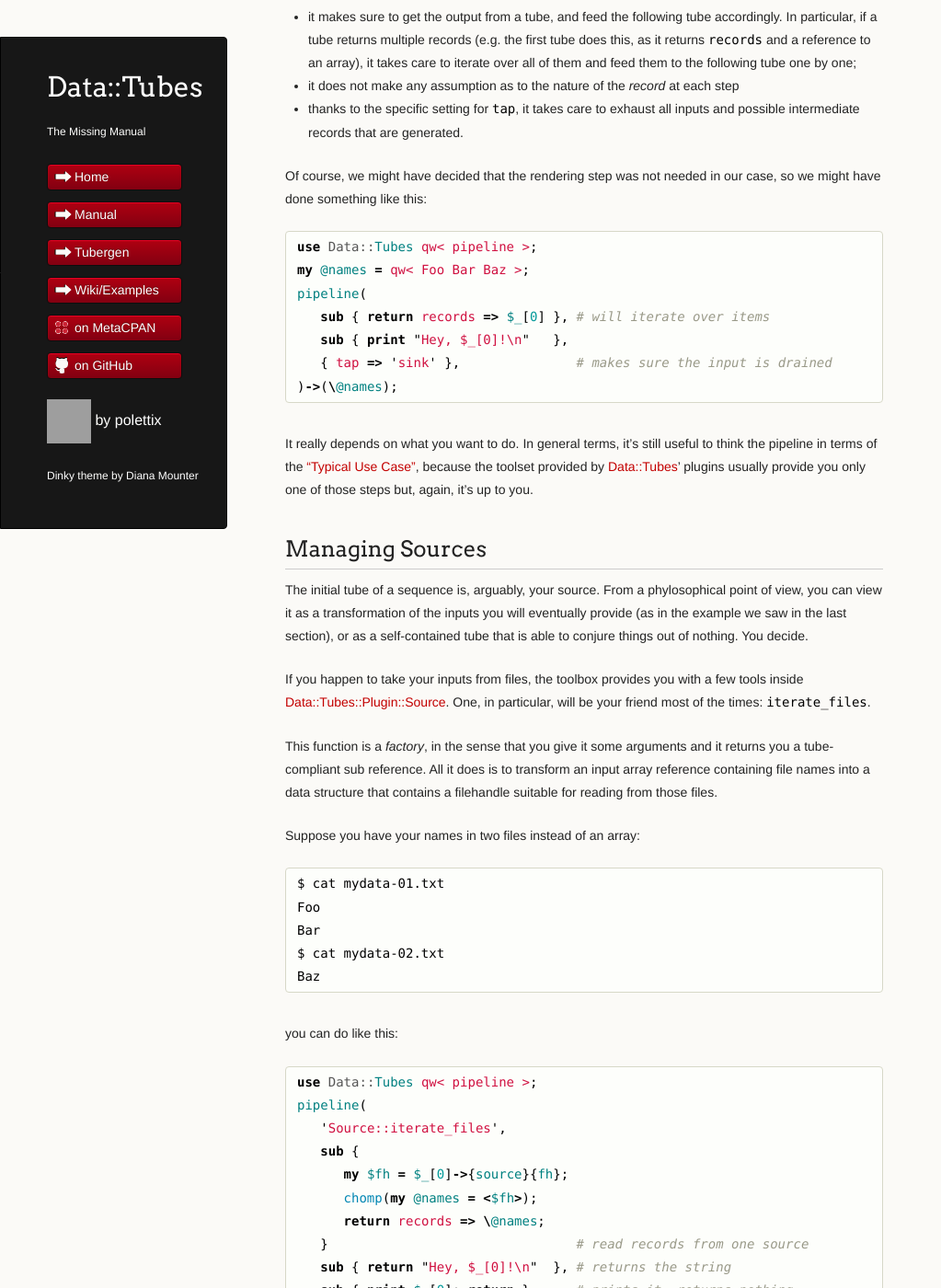
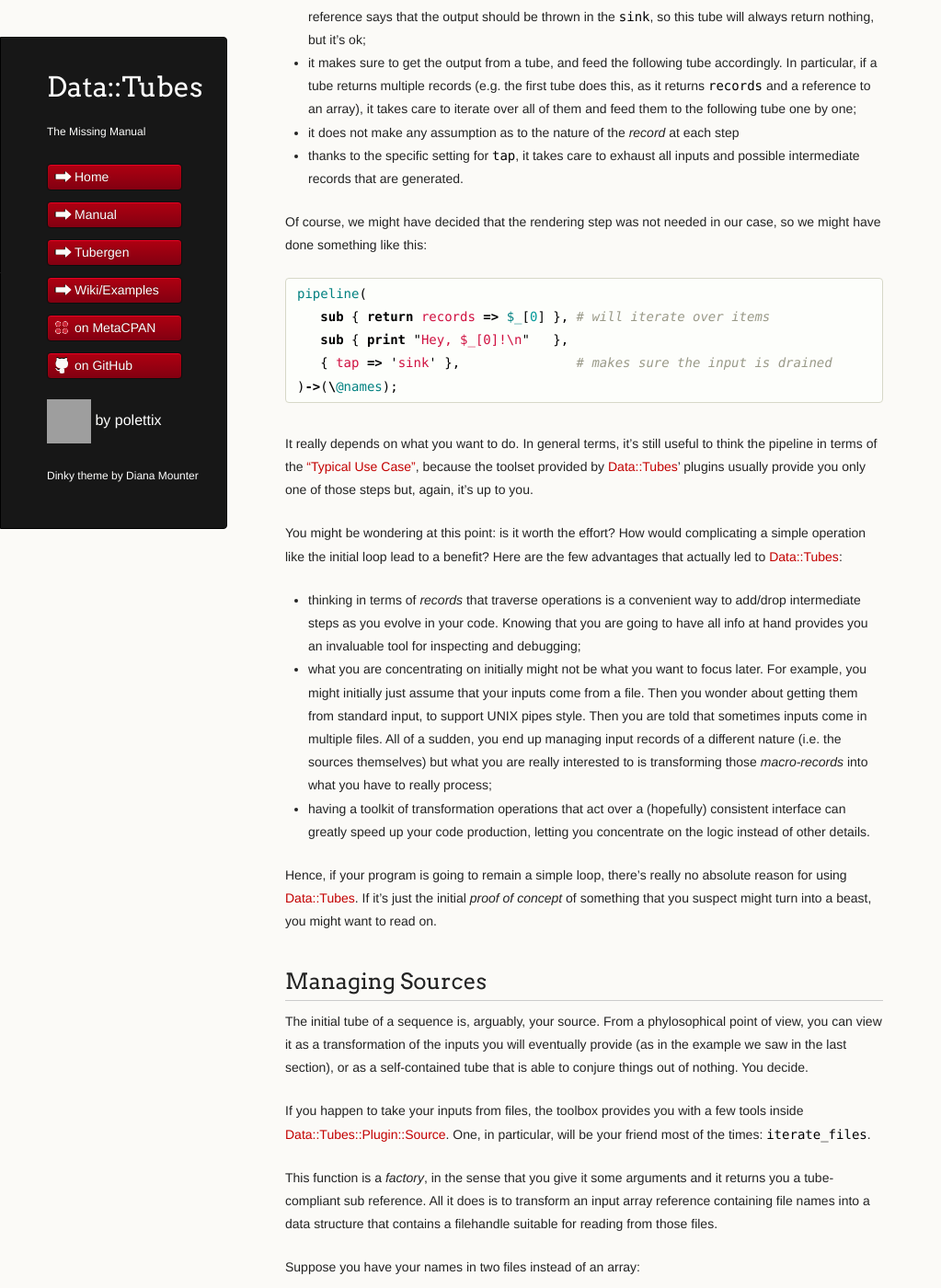
Before and after one commit to polettix/Data-Tubes, a Jekyll site: the page built from manual.md, in a window 1280 px wide and 1400 px high, scrolled down 3302 px. Shown: the whole window at 92% size, without its empty margins (0-1023 px from the left). Built offline with Jekyll 4.4.1, drawn with Linux system fonts in a browser that asks for light colours; comment, search, counter and statistics services are not loaded; some of the changed text lies outside the part shown; grey boxes are pictures that could not be loaded.

Commit message:
manual: what you need...

````diff
--- a/manual.md
+++ b/manual.md
@@ -111,27 +111,27 @@
 ## What You Need 99% Of The Times
 
 In most of the cases, you will only need to use function `pipeline` from
-the main module [Data::Tubes](https://metacpan.org/pod/Data::Tubes). It
-allows you to define a sequence of tubes, or things that can be turned
-into tubes, with minimal hassle.
+the main module [Data::Tubes][]. It allows you to define a sequence of
+tubes, or things that can be turned into tubes, with minimal hassle.
 
 To show you how to use it, we will replicate the behaviour of the
 following simple program:
 
 ```perl
 my @names = qw< Foo Bar Baz >;
+
 for my $name (@names) {
    print "Hey, $name!\n";
 }
 ```
 
-We can re-implement it with
-[Data::Tubes](https://metacpan.org/pod/Data::Tubes) using much, much more
-code! Here's some way to do it:
+We can re-implement it with [Data::Tubes][] using much, much more code!
+Here's some way to do it:
 
 ```perl
+my @names = qw< Foo Bar Baz >;
+
 use Data::Tubes qw< pipeline >;
-my @names = qw< Foo Bar Baz >;
 pipeline(
    sub { return records => $_[0] }, # will iterate over items
    sub { return "Hey, $_[0]!\n"  }, # returns the string
@@ -144,25 +144,23 @@
 our feet wet with `pipeline`:
 
 - it returns a sub reference that behaves like a tube itself. The `tap`
-indication in the final options hash reference says that the output
-should be thrown in the `sink`, so this tube will always return
-nothing, but it's ok;
-- it makes sure to get the output from a tube, and feed the following tube
-accordingly. In particular, if a tube returns multiple records (e.g. the
-first tube does this, as it returns `records` and a reference to an
-array), it takes care to iterate over all of them and feed them to the
-following tube one by one;
+  indication in the final options hash reference says that the output
+  should be thrown in the `sink`, so this tube will always return
+  nothing, but it's ok;
+- it makes sure to get the output from a tube, and feed the following
+  tube accordingly. In particular, if a tube returns multiple records
+  (e.g. the first tube does this, as it returns `records` and a
+  reference to an array), it takes care to iterate over all of them and
+  feed them to the following tube one by one;
 - it does not make any assumption as to the nature of the _record_ at
-each step
+  each step
 - thanks to the specific setting for `tap`, it takes care to exhaust all
-inputs and possible intermediate records that are generated.
+  inputs and possible intermediate records that are generated.
 
 Of course, we might have decided that the rendering step was not needed
 in our case, so we might have done something like this:
 
 ```perl
-use Data::Tubes qw< pipeline >;
-my @names = qw< Foo Bar Baz >;
 pipeline(
    sub { return records => $_[0] }, # will iterate over items
    sub { print "Hey, $_[0]!\n"   },
@@ -173,8 +171,34 @@
 It really depends on what you want to do. In general terms, it's still
 useful to think the pipeline in terms of the ["Typical Use
 Case"](#typical-use-case), because the toolset provided by
-[Data::Tubes](https://metacpan.org/pod/Data::Tubes)' plugins usually
-provide you only one of those steps but, again, it's up to you.
+[Data::Tubes][]' plugins usually provide you only one of those steps
+but, again, it's up to you.
+
+You might be wondering at this point: is it worth the effort? How would
+complicating a simple operation like the initial loop lead to a benefit?
+Here are the few advantages that actually led to [Data::Tubes][]:
+
+- thinking in terms of _records_ that traverse operations is a
+  convenient way to add/drop intermediate steps as you evolve in your
+  code. Knowing that you are going to have all info at hand provides you
+  an invaluable tool for inspecting and debugging;
+- what you are concentrating on initially might not be what you want to
+  focus later. For example, you might initially just assume that your
+  inputs come from a file. Then you wonder about getting them from
+  standard input, to support UNIX pipes style. Then you are told that
+  sometimes inputs come in multiple files. All of a sudden, you end up
+  managing input records of a different nature (i.e. the sources
+  themselves) but what you are really interested to is transforming
+  those *macro-records* into what you have to really process;
+- having a toolkit of transformation operations that act over a
+  (hopefully) consistent interface can greatly speed up your code
+  production, letting you concentrate on the logic instead of other
+  details.
+
+Hence, if your program is going to remain a simple loop, there's really
+no absolute reason for using [Data::Tubes][]. If it's just the initial
+*proof of concept* of something that you suspect might turn into a
+beast, you might want to read on.
 
 ## Managing Sources
 
@@ -1455,10 +1479,10 @@
 ## Process In Peace
 
 Alas, we have come to the end of our journey through
-[Data::Tubes](https://metacpan.org/pod/Data::Tubes). There's much more to
+[Data::Tubes][]. There's much more to
 discover in the manual pages for each individual module:
 
-- [Data::Tubes](https://metacpan.org/pod/Data::Tubes)
+- [Data::Tubes][]
 - [Data::Tubes::Plugin::Parser](https://metacpan.org/pod/Data::Tubes::Plugin::Parser)
 - [Data::Tubes::Plugin::Plumbing](https://metacpan.org/pod/Data::Tubes::Plugin::Plumbing)
 - [Data::Tubes::Plugin::Reader](https://metacpan.org/pod/Data::Tubes::Plugin::Reader)
@@ -1470,7 +1494,7 @@
 - [Data::Tubes::Util::Output](https://metacpan.org/pod/Data::Tubes::Util::Output)
 
 If you want to contribute,
-[Data::Tubes](https://metacpan.org/pod/Data::Tubes) is on GitHub at
+[Data::Tubes][] is on GitHub at
 [https://github.com/polettix/Data-Tubes](https://github.com/polettix/Data-Tubes).
 One way to contribute might be releasing your own plugins... e.g. if you
 prefer to use [Template](https://metacpan.org/pod/Template) instead of
````
